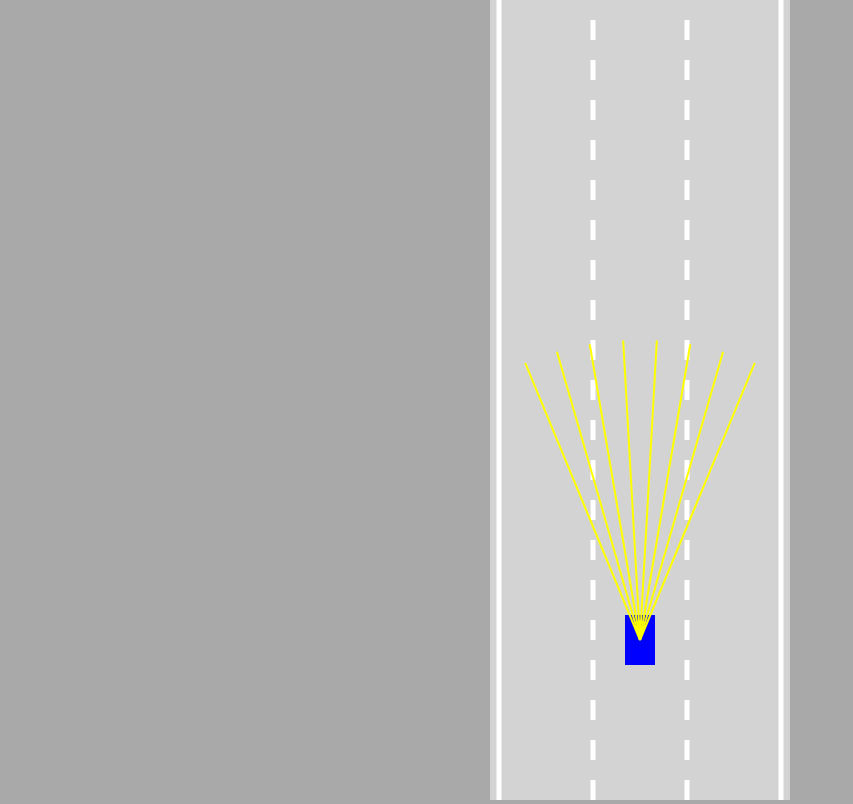
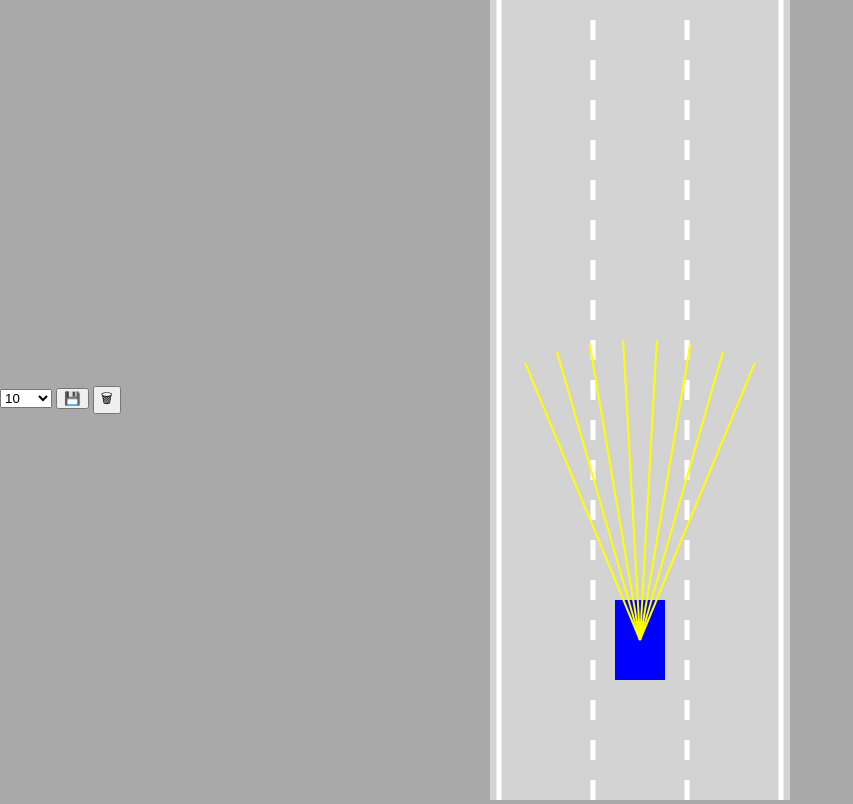
Before and after one commit to Nan0NJ/self-driving-bot, a website built with Vite: page index.html in a window 1280 px wide. Shown: the whole page, without its empty margins (0-853 px from the left). Built offline with nearby package versions, Linux system fonts and the light colour scheme.

Commit message:
Main development v1.7

```diff
--- a/index.html
+++ b/index.html
@@ -11,6 +11,16 @@
   </head>
   <body>
     <canvas id="VechicleCanvas"></canvas>
+    <div id="verticalButtons">
+        <select name="" id="carsCount">
+          <option value="1">1</option>
+          <option value="10" selected>10</option>
+          <option value="100">100</option>
+          <option value="1000">1000</option>
+        </select>
+        <button id="save">💾</button>
+        <button id="discard">🗑</button>
+      </div>
     <script type="module" src="src/main.ts"></script>
   </body>
 </html>
--- a/src/main.ts
+++ b/src/main.ts
@@ -1,5 +1,6 @@
 import Car from "./modules/car";
 import Road from "./modules/road";
+import NeuralNetwork from "./modules/network";
 
 const canvas : HTMLCanvasElement = document.getElementById('VechicleCanvas') as HTMLCanvasElement;
 
@@ -10,10 +11,50 @@ const ctx : CanvasRenderingContext2D = canvas.getContext('2d');
 // Creation of Init Road Object
 const road = new Road(canvas.width / 2, canvas.width * .94);
 // Creation of Init Car Object - to test
-const bestCar = new Car(road.getLaneCenter(1), 100, 30, 50, "SELF", 3);
+// const bestCar = new Car(road.getLaneCenter(1), 100, 30, 50, "SELF", 3);
+
+const N=1;
+const cars=generateCars(N);
+let bestCar=cars[0];
+if(localStorage.getItem("bestBrain")){
+    for(let i=0;i<cars.length;i++){
+        cars[i].brain=JSON.parse(
+            localStorage.getItem("bestBrain"));
+        if(i!=0){
+            NeuralNetwork.mutate(cars[i].brain,0.1);
+        }
+    }
+}
+
+function save(){
+    localStorage.setItem("bestBrain",
+        JSON.stringify(bestCar.brain));
+}
+
+function discard(){
+    localStorage.removeItem("bestBrain");
+}
+
+function generateCars(N){
+    const cars=[];
+    for(let i=1;i<=N;i++){
+        cars.push(new Car(road.getLaneCenter(1),100,50,80,"SELF",4));
+    }
+    return cars;
+}
 
 const traffic = [
-    new Car(road.getLaneCenter(0), -100, 30, 50, "DUMMY", 2)
+    new Car(road.getLaneCenter(1), -100, 50, 80),
+    new Car(road.getLaneCenter(0), -400, 50, 80),
+    new Car(road.getLaneCenter(2), -700, 50, 80),
+    new Car(road.getLaneCenter(2), -1000, 50, 80),
+    new Car(road.getLaneCenter(0), -1000, 50, 80),
+    new Car(road.getLaneCenter(0), -1400, 50, 80),
+    new Car(road.getLaneCenter(1), -1600, 50, 80),
+    new Car(road.getLaneCenter(1), -2100, 50, 80),
+    new Car(road.getLaneCenter(0), -2600, 50, 80),
+    new Car(road.getLaneCenter(2), -2300, 50, 80),
+    new Car(road.getLaneCenter(2), -3000, 50, 80),
 ]
 
 animate();
@@ -23,7 +64,13 @@ function animate() {
         traffic[i].update(road.borders,[])
     }
 
-    bestCar.update(road.borders, traffic);
+    for(let i=0;i<cars.length;i++){
+        cars[i].update(road.borders,traffic);
+    }
+    bestCar=cars.find(
+        c=>c.y==Math.min(
+            ...cars.map(c=>c.y)
+        ));
 
     canvas.height = window.innerHeight;
 
--- a/src/modules/network.ts
+++ b/src/modules/network.ts
@@ -1,3 +1,5 @@
+import { lerp } from "./utils";
+
 class NeuralNetwork {
     public levels: Level[];
 
@@ -20,6 +22,28 @@ class NeuralNetwork {
         }
 
         return outputs
+    }
+
+    public static mutate(network: NeuralNetwork, amount = 1) {
+        network.levels.forEach(level => {
+            for (let i = 0; i < level.biases.length; i++) {
+                level.biases[i] = lerp(
+                    level.biases[i],
+                    Math.random() * 2 - 1,
+                    amount
+                )
+            }
+
+            for (let i = 0; i < level.weights.length; i++) {
+                for (let j = 0; j < level.weights[i].length; j++) {
+                    level.weights[i][j] = lerp(
+                        level.weights[i][j],
+                        Math.random() * 2 - 1,
+                        amount
+                    )
+                }
+            }
+        })
     }
 }
 
--- a/src/style.css
+++ b/src/style.css
@@ -7,3 +7,11 @@ body{
 #VechicleCanvas{
     background:lightgray;
 }
+#verticalButtons {
+    position: absolute;
+    top: 50%;
+    left: 0;
+    transform: translateY(-50%);
+    /* Make it larger */
+    z-index: 100;
+}
```
